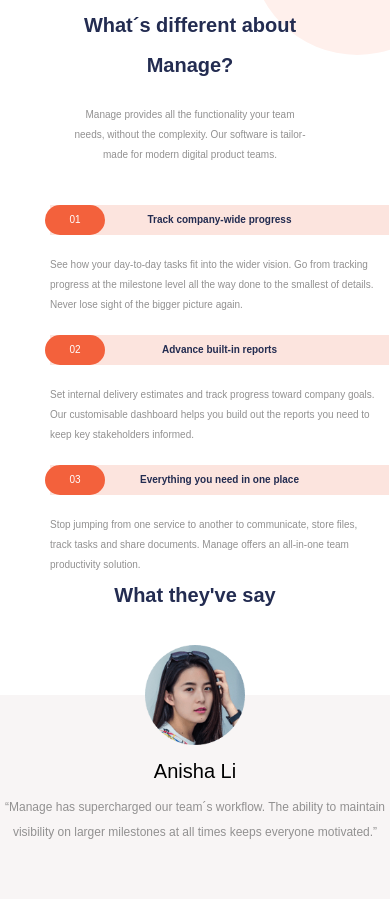
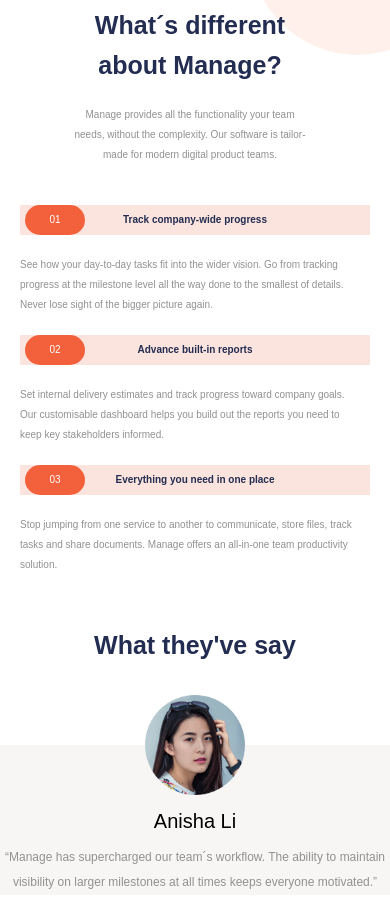
Before and after one commit to GriselOrtizClavijo/Maquetado-Front-, a plain HTML site: page index.html in a window 390 px wide. Shown: the part 805-1704 px from the top of the page. Drawn offline with Linux system fonts and the light colour scheme.

Commit message:
Modificaciones previa entrega

```diff
--- a/css/style.css
+++ b/css/style.css
@@ -648,7 +648,7 @@ footer .menufooter li:hover {
         }
 
     .section2,.different,h2 {
-        font-size: 20px;
+        font-size: 25px;
         line-height: 40px;
         padding-left: 30px;
         padding-right: 30px;
@@ -666,8 +666,13 @@ footer .menufooter li:hover {
         text-align: left;
         padding-left: 0px;
         margin-left: 0px;
-        width: 105%;
+        width: 400px;
         }
+
+    .section2,article,ol,li {
+        padding-left: 20px;
+        padding-right: 20px;
+    }
 
     .lista .li1::before {
         font-size: 10px;
@@ -676,7 +681,7 @@ footer .menufooter li:hover {
         padding-top: 5px;
         padding-bottom: 5px;
         padding-left: 0px;
-        right: 285px;
+        right: 305px;
         top: 430px;
         width: 60px;
         }
@@ -686,7 +691,7 @@ footer .menufooter li:hover {
         height: 20px;
         padding-top: 5px;
         padding-bottom: 5px;
-        right: 285px;
+        right: 305px;
         top: 560px;
         width: 60px;
         }
@@ -696,7 +701,7 @@ footer .menufooter li:hover {
         height: 20px;
         padding-top: 5px;
         padding-bottom: 5px;
-        right: 285px;
+        right: 305px;
         top: 690px;
         width: 60px;
         }
@@ -721,18 +726,27 @@ footer .menufooter li:hover {
         padding-top: 20px;
         }
 
+    /*titulo tres*/
+
+    .titulo3 {
+        margin-top: 50px;
+        padding-bottom: 0px;
+        text-align: center;
+        }
+
         /*Clases de la seccion 3*/
 
         .section3{
         width: 100%;
-        height: 100%;
+        height: 150px;
         flex-direction: column;
         justify-content: space-between;
+        margin-top: 120px;
         }
 
         .comentarios {
         width: 100%;
-        height: 250px;
+        height: 200px;
         margin-top: 20px;
         }
 
@@ -746,7 +760,6 @@ footer .menufooter li:hover {
         .comentarios p {
         position: absolute;
         top: 100px;
-
         }
 
         .avatar{
@@ -760,13 +773,11 @@ footer .menufooter li:hover {
         }
 
         .menuscroll  {
+        color: #F3603B;
         display: flex;
         justify-content: center;
-        color: #F3603B;
-        }
-
-        .botonmedio{
-        top: 200px;
+        margin-top: 0px;
+        padding-top: 0px;
         }
 
     /*clases de la seccion cuatro*/
@@ -839,7 +850,6 @@ footer .menufooter li:hover {
         }
 
         .redes {
-
         padding: 0px;
         position: relative;
         top: 0px;
--- a/index.html
+++ b/index.html
@@ -139,11 +139,11 @@
                 <img src="./imagenes/Logo-blanco.png" alt="logo" class="logo">
             </div>
             <div class="redes">
-                <a href="https://www.facebook.com"><i class="fab fa-facebook red"></i></a>
-                <a href="https://www.youtube.com"><i class="fab fa-youtube red"></i></a>
-                <a href="https://www.twitter.com"><i class="fab fa-twitter red"></i></a>
-                <a href="https://www.pinterest.com"><i class="fab fa-pinterest red"></i></a>
-                <a href="https://www.instagram.com"><i class="fab fa-instagram red"></i></a>
+                <a href="https://www.facebook.com/"><i class="fab fa-facebook red"></i></a>
+                <a href="https://www.youtube.com/"><i class="fab fa-youtube red"></i></a>
+                <a href="https://twitter.com/"><i class="fab fa-twitter red"></i></a>
+                <a href="https://www.pinterest.com/"><i class="fab fa-pinterest red"></i></a>
+                <a href="https://www.instagram.com/"><i class="fab fa-instagram red"></i></a>
             </div>
         </div>
         <nav class="menufooter">
```
